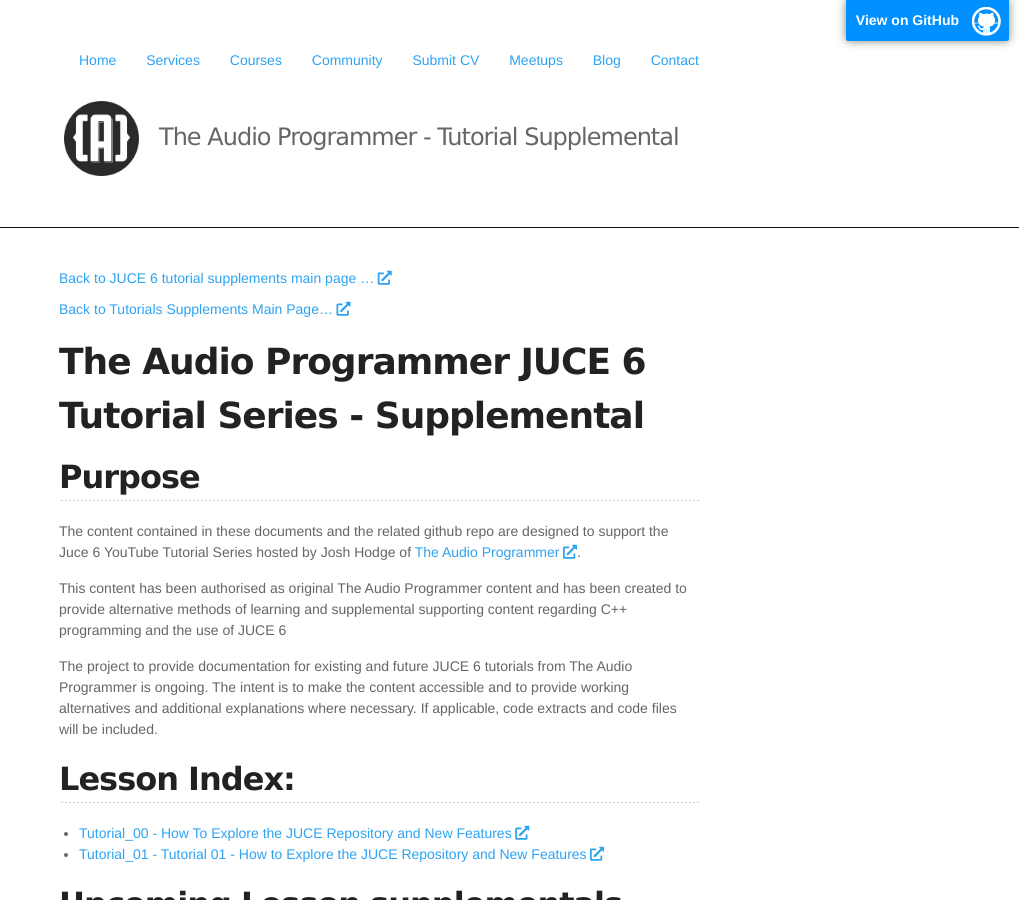
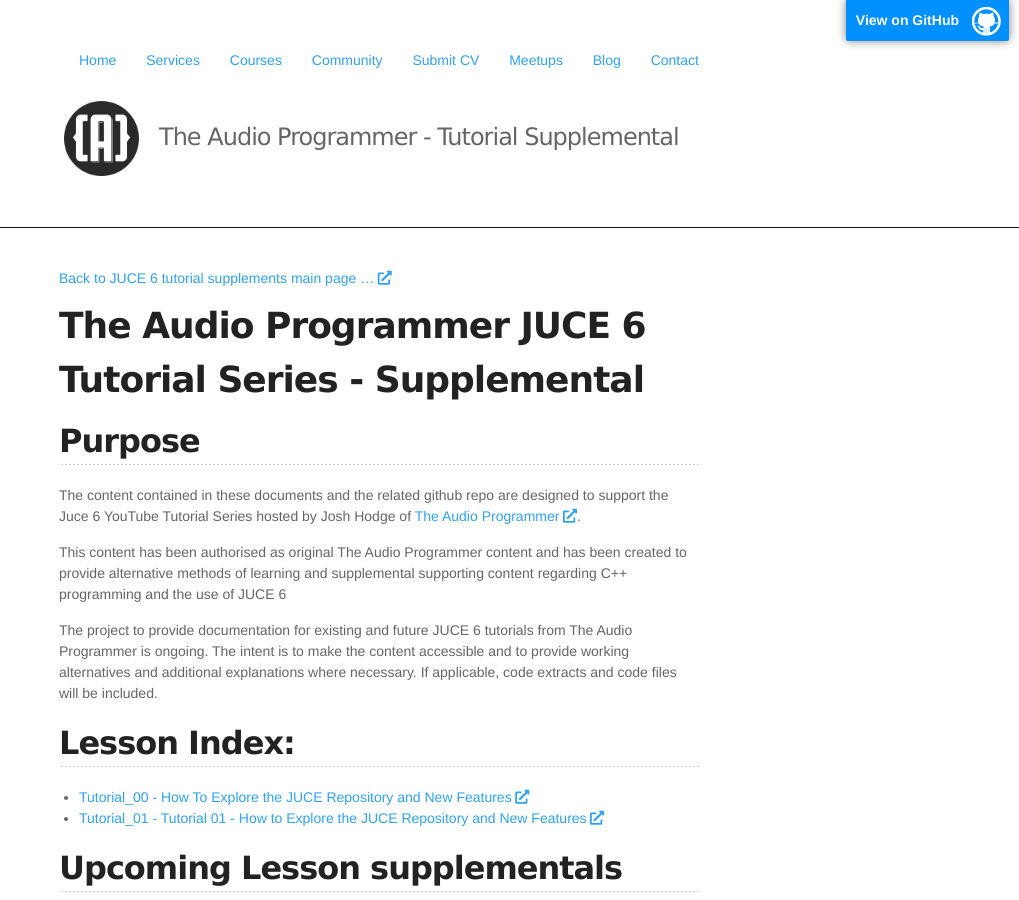
Before and after one commit to StuLast/TAP-JUCE-6-Tutorial-Supplementals, a Jekyll site: the page built from README.md, in a window 1280 px wide and 900 px high. Shown: the whole window, without its empty margins (261-1280 px from the left). Built offline with Jekyll 4.4.1, drawn with Linux system fonts in a browser that asks for light colours; nearby versions of some CDN libraries; our own code applies the rules of GitHub Pages for plain Markdown files; some of the changed lines change nothing that is shown.

Commit message:
WIP resolving relative path to root

```diff
--- a/README.md
+++ b/README.md
@@ -1,5 +1,3 @@
-[Back to Tutorials Supplements Main Page...](./README.md)
-
 # The Audio Programmer JUCE 6 Tutorial Series - Supplemental
 
 ## Purpose
--- a/_layouts/default.html
+++ b/_layouts/default.html
@@ -50,7 +50,7 @@
     <div id="main_content_wrap" class="outer">
 
       <section id="main_content" class="inner">
-        <a href="\"> Back to JUCE 6 tutorial supplements main page &hellip;</a>
+        <a href="{{ site.github.repository_name }}"> Back to JUCE 6 tutorial supplements main page &hellip;</a>
         {{ content }}
       </section>
     </div>
```
